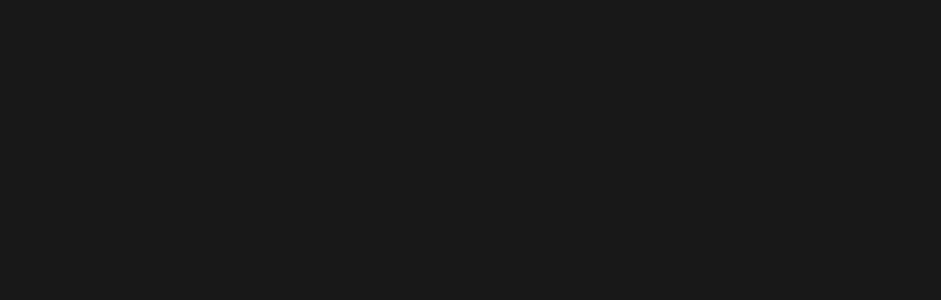
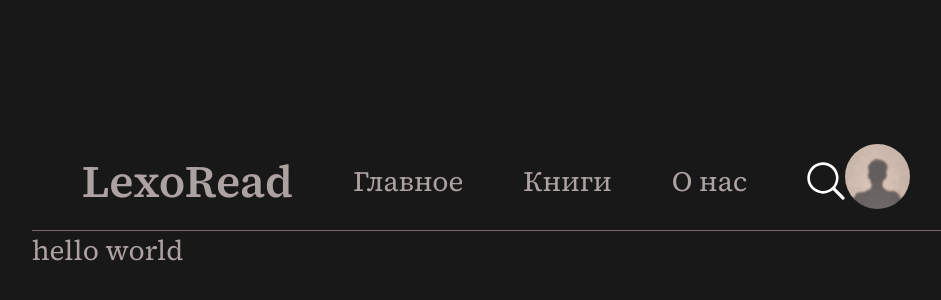
Before and after one commit to par1tet/LexoRead, a React (Vite) app in the folder vite-project/: page /books in a window 1280 px wide. Before the commit this address had no page. Shown: the part 200-500 px from the top of the page, without its empty margins (144-1085 px from the left). Built offline with nearby package versions, Linux system fonts and the light colour scheme.

Commit message:
feat: create booksPage

```diff
--- a/vite-project/src/App.tsx
+++ b/vite-project/src/App.tsx
@@ -2,6 +2,7 @@
 import { Route, Routes } from "react-router-dom";
 import { SignIn } from "./pages/signInUpPage/SignIn.tsx";
 import { SignUp } from "./pages/signInUpPage/SignUp.tsx";
+import { BooksPage } from "./pages/booksPage/BooksPage.tsx"
 
 export default function App() {
 
@@ -10,6 +11,7 @@
           <Route path="/auth" index element={<SignIn />} />
           <Route path="/reg" element={<SignUp />} />
           <Route path="/" element={<MainPage />} />
+          <Route path="/books" element={<BooksPage />} />
       </Routes>
   );
 }
--- /dev/null
+++ b/vite-project/src/pages/booksPage/BooksPage.tsx
@@ -0,0 +1,10 @@
+import { Header } from './../../widgets/pageComponents/Header.tsx'
+
+export function BooksPage(){
+    return (
+        <>
+        <Header />
+        hello world
+        </>
+    )
+}
--- a/vite-project/src/widgets/pageComponents/Header.tsx
+++ b/vite-project/src/widgets/pageComponents/Header.tsx
@@ -18,7 +18,7 @@
                     </Link>
                 </div>
                 <div className={cl['header__links-books']}>
-                    <Link to="/">
+                    <Link to="/books">
                         Книги
                     </Link>
                 </div>
```
